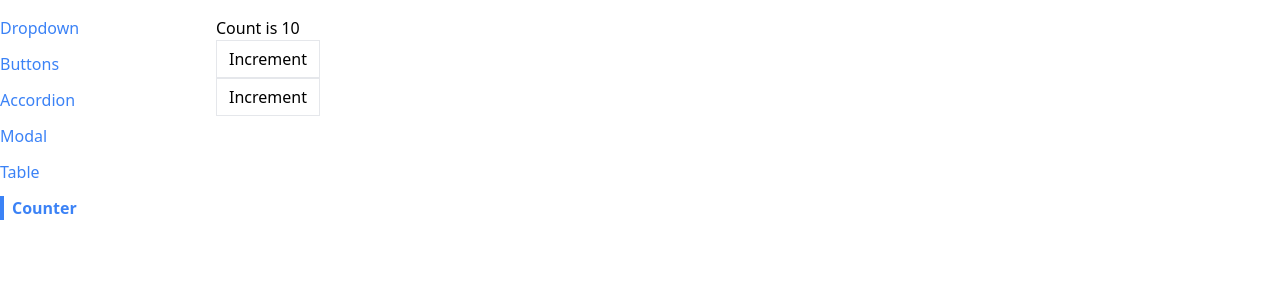
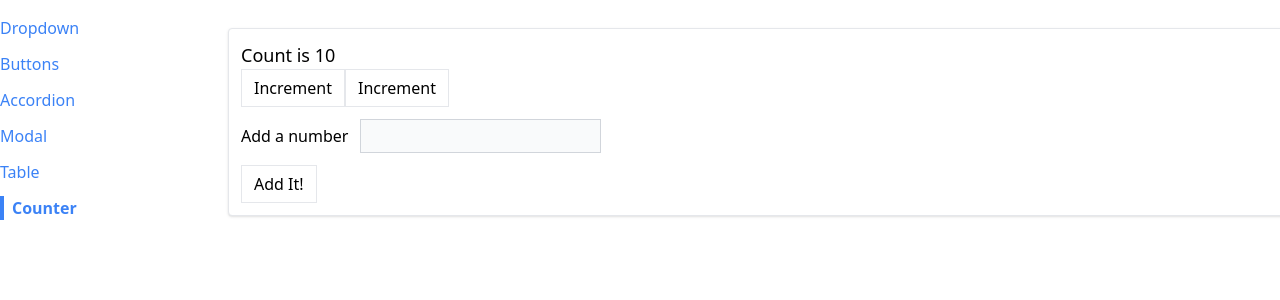
Before and after one commit to Dmitry1007/common-ui-components, a React (Create React App) app: page /counter in a window 1280 px wide. Shown: the top 300 px of the page. Built offline with nearby package versions, Linux system fonts and the light colour scheme.

Commit message:
Make a form that takes a number, style it

```diff
--- a/src/pages/CounterPage.js
+++ b/src/pages/CounterPage.js
@@ -1,5 +1,6 @@
 import { useState } from "react";
 import Button from "../components/Button";
+import Panel from "../components/Panel";
 
 function CounterPage({ initialCount }) {
   const [count, setCount] = useState(initialCount);
@@ -13,11 +14,21 @@ function CounterPage({ initialCount }) {
   };
 
   return (
-    <div>
-      <h2>Count is {count}</h2>
-      <Button onClick={increment}>Increment</Button>
-      <Button onClick={decrement}>Increment</Button>
-    </div>
+    <Panel className="m-3">
+      <h2 className="text-lg">Count is {count}</h2>
+      <div className="flex flex-row">
+        <Button onClick={increment}>Increment</Button>
+        <Button onClick={decrement}>Increment</Button>
+      </div>
+      <form>
+        <label>Add a number</label>
+        <input
+          type="number"
+          className="p-1 m-3 bg-gray-50 border border-gray-300"
+        />
+        <Button>Add It!</Button>
+      </form>
+    </Panel>
   );
 }
 
```
